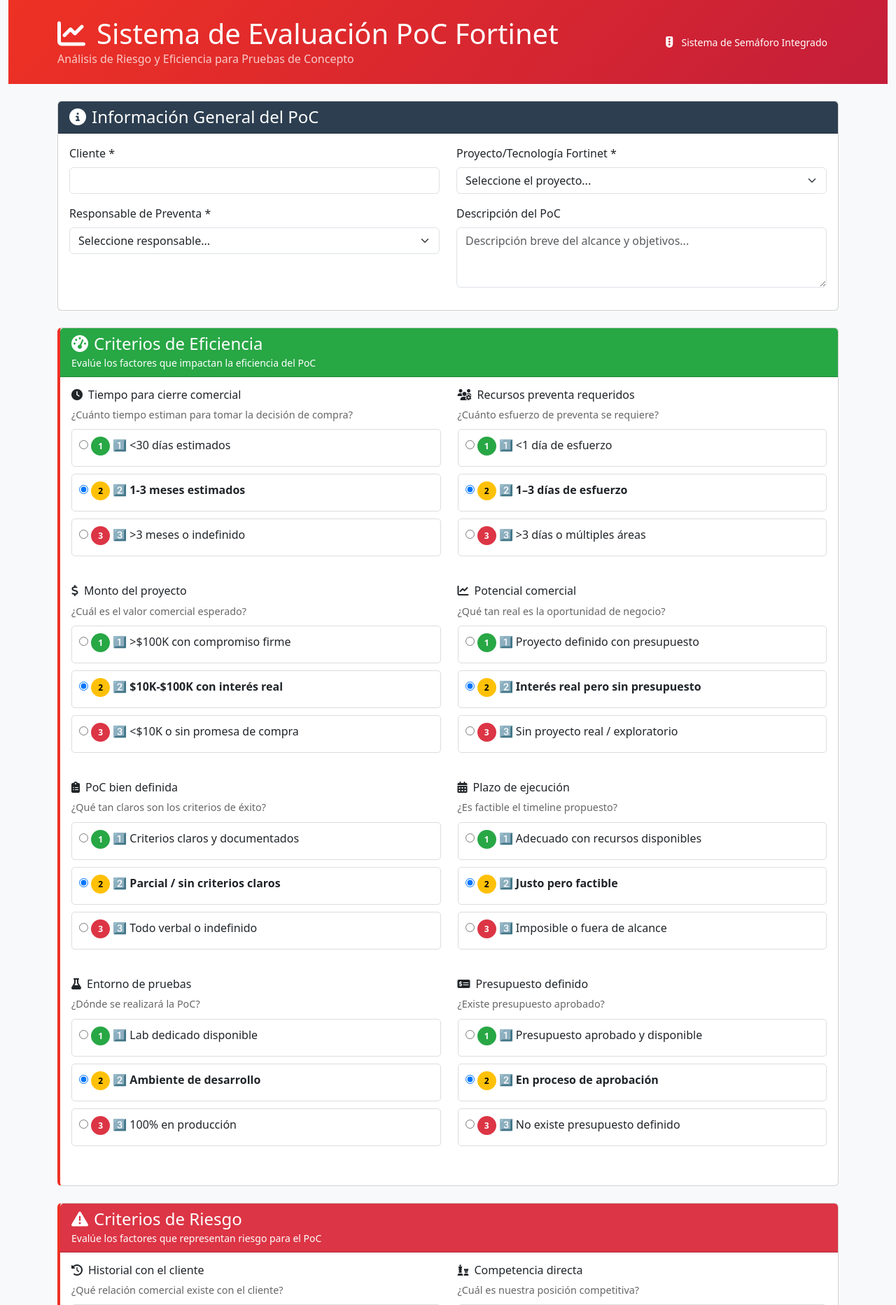
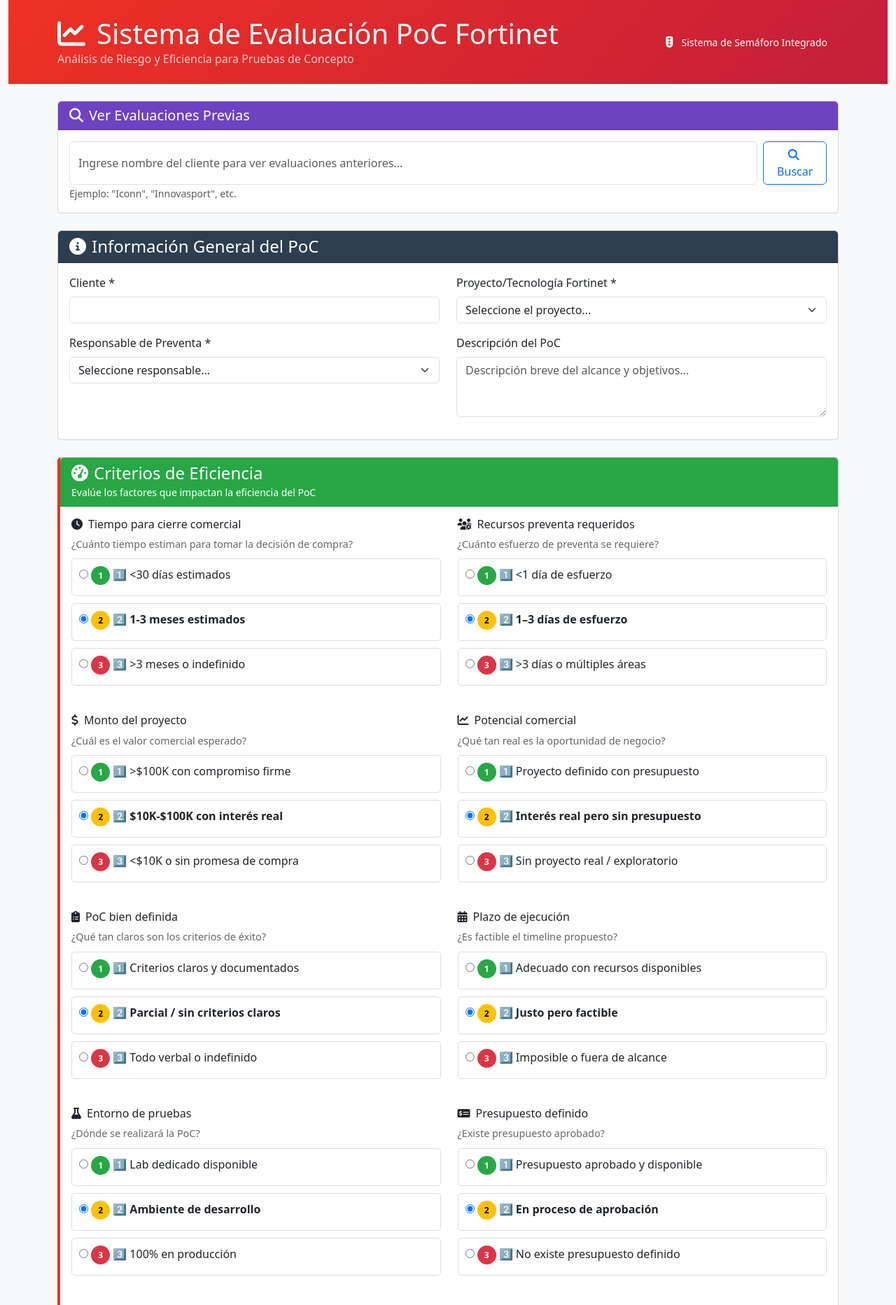
Before and after one commit to itsmillanessa/fortinet-poc-evaluator, a Flask app: page / in a window 1280 px wide. Shown: the top 1865 px of the page at 70% size. Run offline with Flask 3, Linux system fonts and the light colour scheme; some libraries are stand-ins or nearby versions.

Commit message:
update to finding

```diff
--- a/templates/evaluation_form.html
+++ b/templates/evaluation_form.html
@@ -63,6 +63,26 @@
             </div>
         </div>
     </div>
+<!-- Buscador de Cliente -->
+<div class="container mb-4">
+    <div class="card">
+        <div class="card-header" style="background-color: #6f42c1; color: white;">
+            <h5 class="mb-0">
+                <i class="fas fa-search me-2"></i>Ver Evaluaciones Previas
+            </h5>
+        </div>
+        <div class="card-body">
+            <form method="POST" action="/buscar_cliente" class="d-flex">
+                <input type="text" name="cliente_buscar" class="form-control me-2"
+                       placeholder="Ingrese nombre del cliente para ver evaluaciones anteriores...">
+                <button type="submit" class="btn btn-outline-primary">
+                    <i class="fas fa-search me-1"></i>Buscar
+                </button>
+            </form>
+            <small class="text-muted">Ejemplo: "Iconn", "Innovasport", etc.</small>
+        </div>
+    </div>
+</div>
 
 <script>
 // Prellenar cliente si viene de búsqueda
@@ -72,6 +92,7 @@ if (cliente) {
     document.getElementById('cliente').value = cliente;
 }
 </script>
+
     <div class="container">
         <!-- Mensajes Flash -->
         {% with messages = get_flashed_messages(with_categories=true) %}
```
